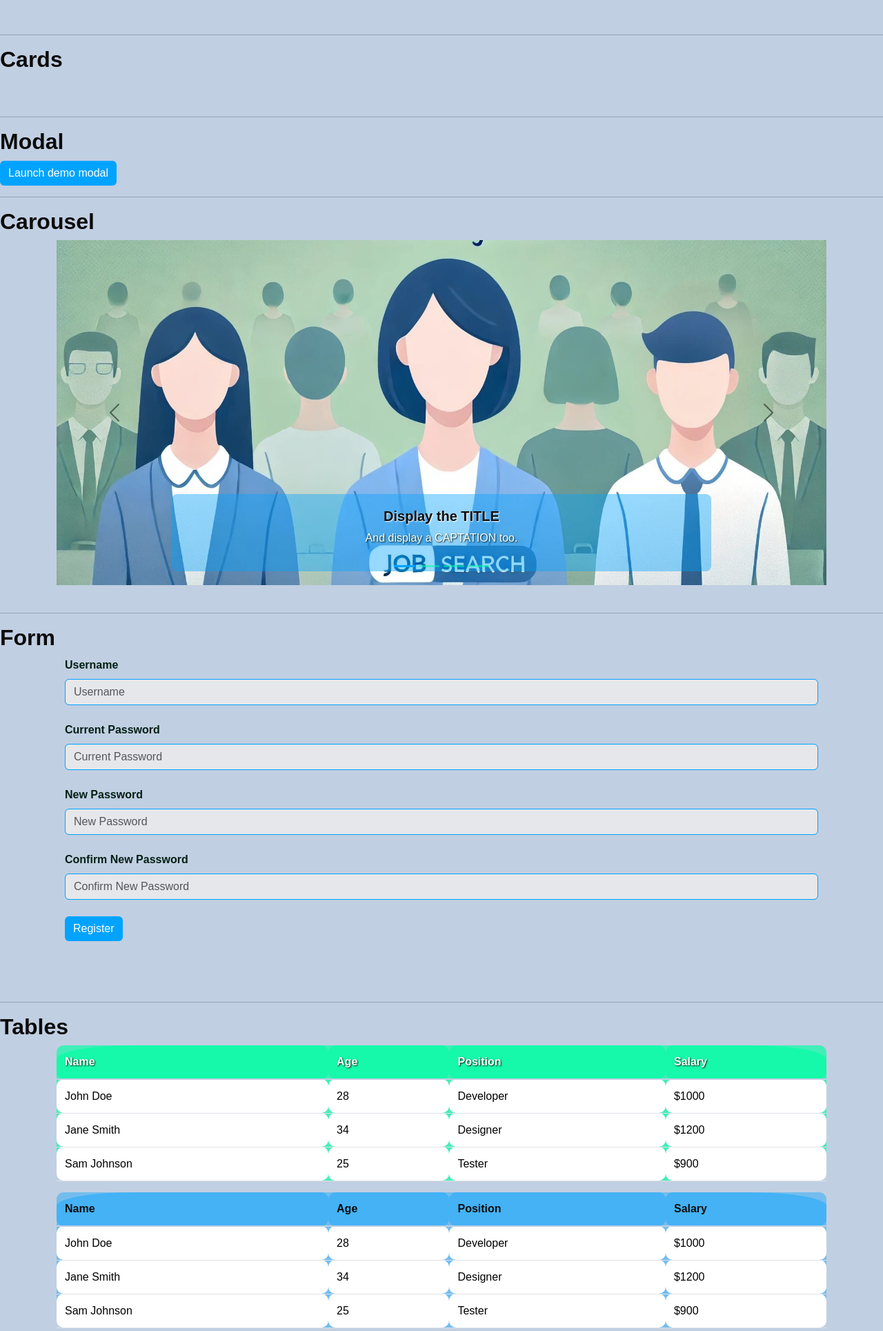
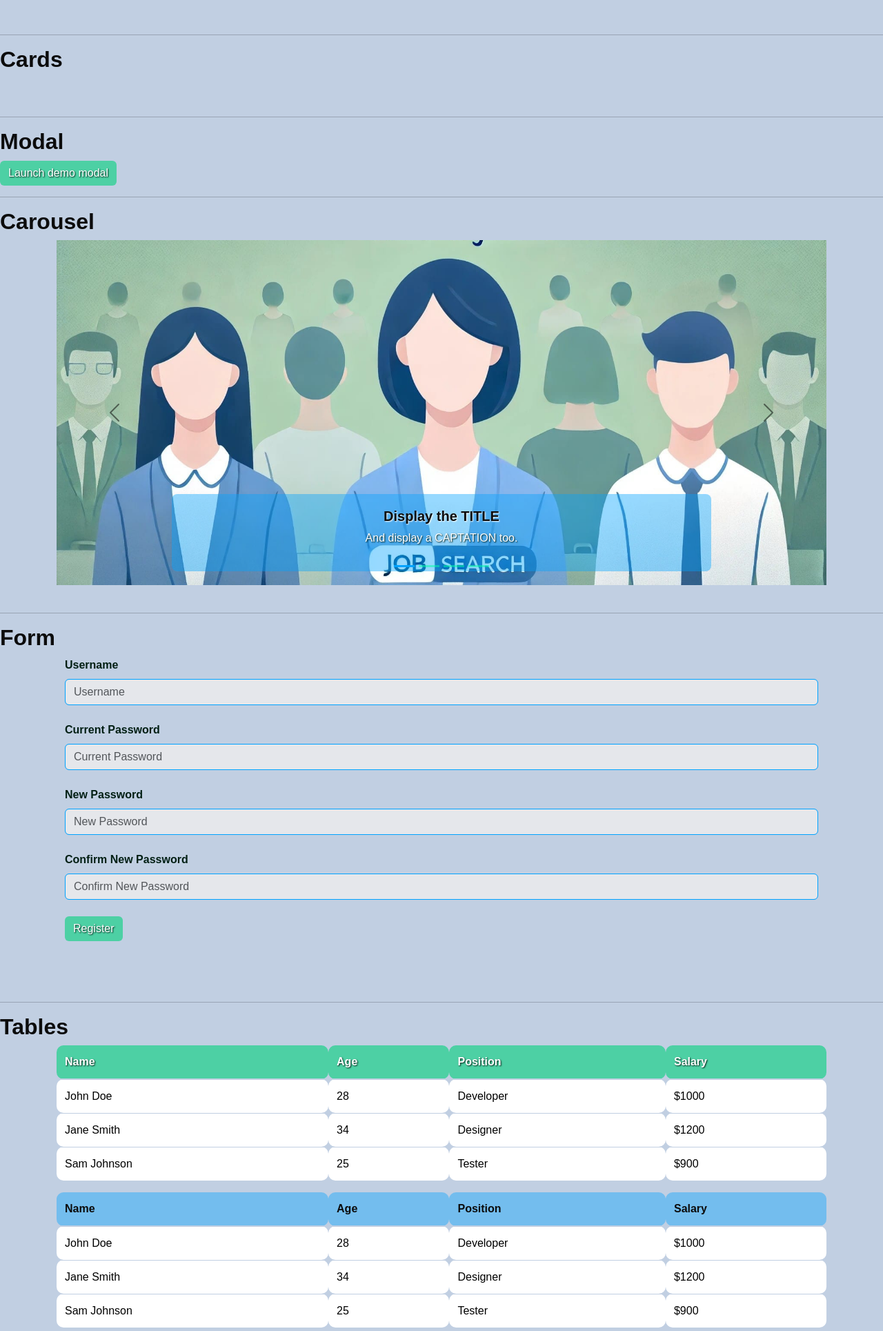
Before and after one commit to Vgarcan/CodeInstitute-proj03-v002, a Flask app: page /widgets/1 in a window 1280 px wide. Shown: the part 551-2480 px from the top of the page at 69% size. Run offline with Flask 3, Linux system fonts and the light colour scheme; data that the repository does not hold is empty.

Commit message:
REFACTOR: btn-primary overrided and table1.Widget changed

```diff
--- a/xemijobs/static/css/style.css
+++ b/xemijobs/static/css/style.css
@@ -1,6 +1,7 @@
 /* MAIN COLOR PALLETTE */
 
-:root {
+
+/* :root {
     --primary-color: #1F2937;
     --secondary-color: #3B82F6;
     --accent-color: #10B981;
@@ -14,7 +15,7 @@
     --hover-accent-color: #0F9F79;
     --hover-button-color: #cf8168;
     --white-text-shadow: 1px 1px 2px var(--secondary-text-color);
-}
+} */
 
 
 /* NEON BLUE LIGHT */
@@ -27,7 +28,7 @@
     --main-text-color: #0C0C0C;
     --secondary-text-color: #011f14;
     --white-color: #FFFFFF;
-    --secondary-color-transparency: #00FFA3a8;
+    --secondary-color-transparency: #37d199d5;
     --accent-color-transparency: #00A3FF68;
     --light-gray-color: #E5E7EB;
     --hover-accent-color: #00FFFF;
@@ -136,6 +137,12 @@ a:hover {
 
 /* BTN */
 
+.btn-primary {
+    background-color: var(--secondary-color-transparency);
+    border: none;
+    text-shadow: var(--white-text-shadow);
+}
+
 .btn-outline-success {
     color: var(--accent-color);
     border-color: var(--accent-color);
@@ -211,10 +218,11 @@ a:hover {
     border-top: 1px solid var(--light-gray-color);
 }
 
-.btn-primary {
+
+/* .btn-primary {
     background-color: var(--accent-color);
     border: none;
-}
+} */
 
 .btn-primary:hover {
     background-color: var(--hover-accent-color);
@@ -371,16 +379,15 @@ a:hover {
     width: 100%;
     margin-bottom: 1rem;
     color: var(--main-text-color);
-    background-color: var(--secondary-color-transparency);
     border-collapse: collapse;
     border-radius: 10%;
+    border-color: var(--background-color);
 }
 
 .table th,
 .table td {
     padding: 0.75rem;
     vertical-align: top;
-    /* border-bottom: 1.80px solid var(--accent-color); */
     border-radius: 10px;
 }
 
@@ -394,16 +401,11 @@ a:hover {
 
 .table-hover tbody tr:hover {
     color: var(--accent-color);
-    /* background-color: var(--accent-color-transparency); */
 }
 
 .table th {
     font-weight: bold;
     text-align: left;
-}
-
-.table-green {
-    background-color: var(--accent-color-transparency);
 }
 
 .table-green thead th {
```
